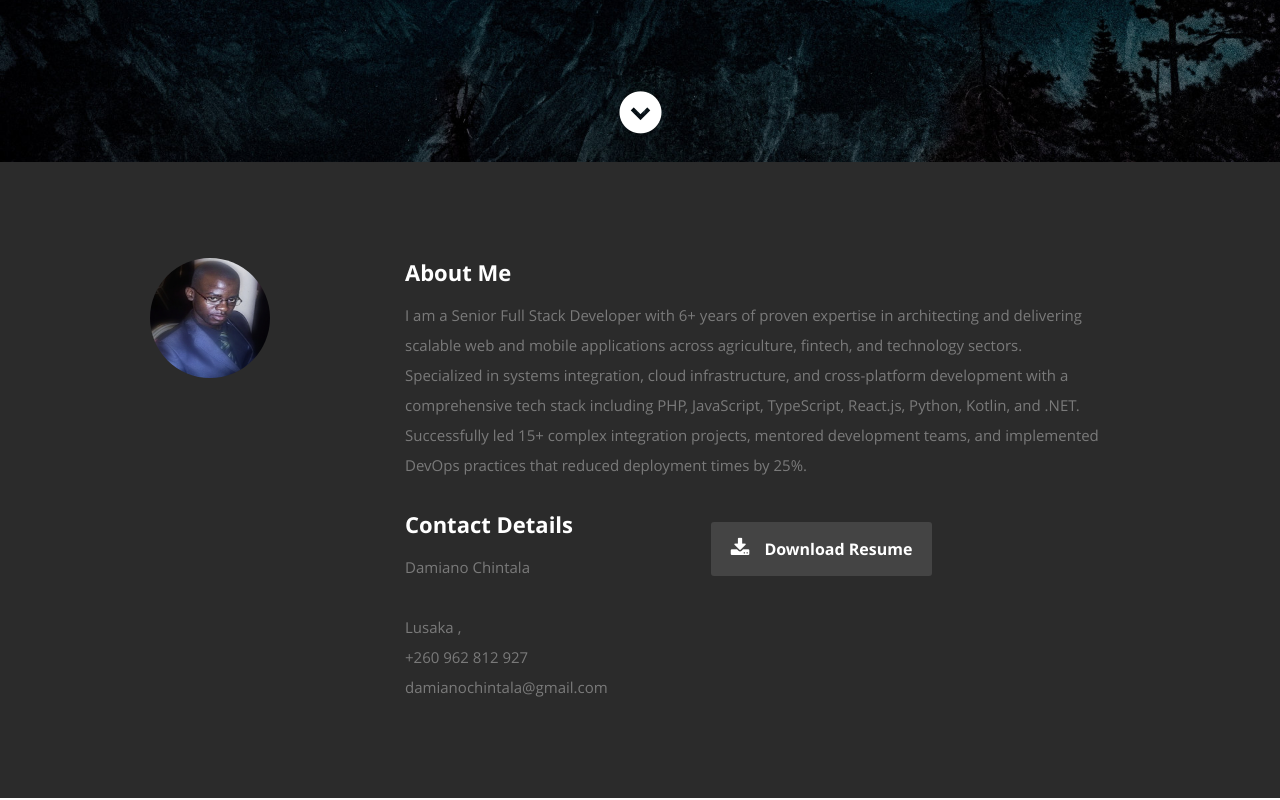
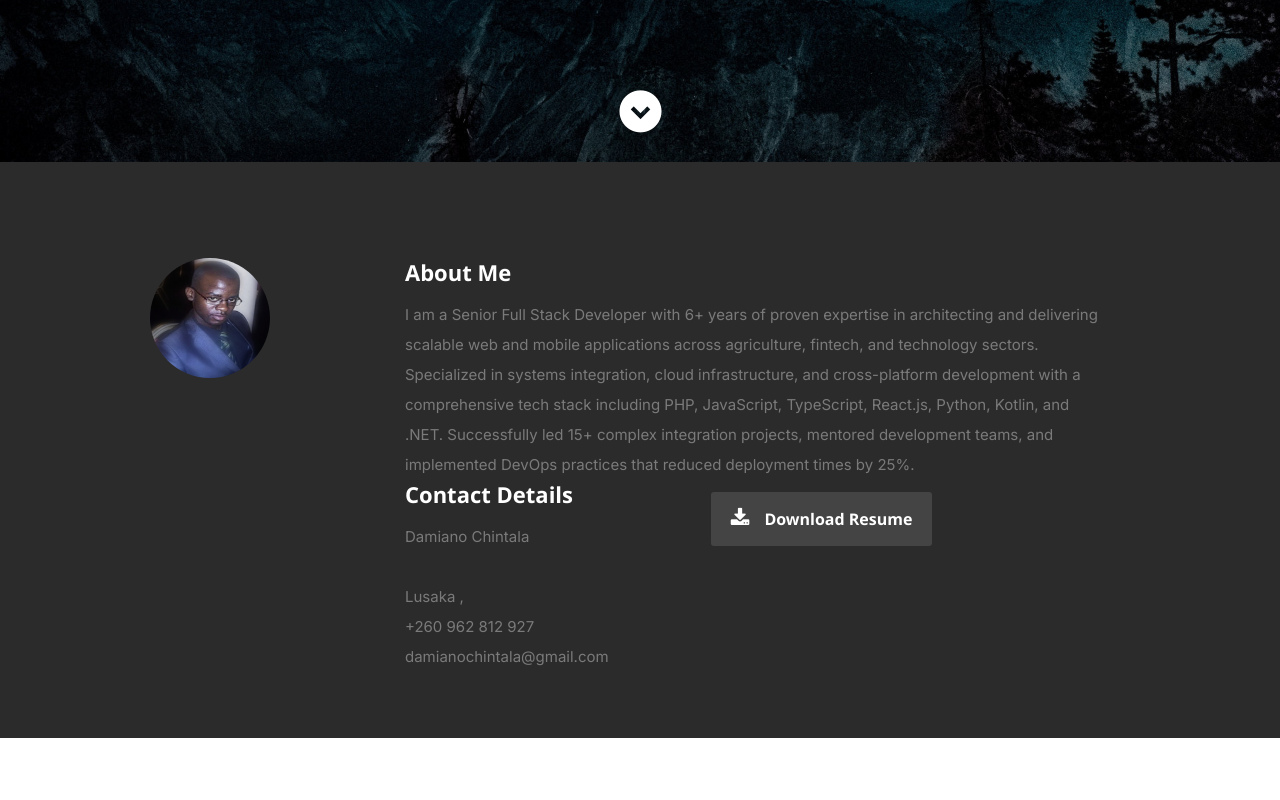
Before and after one commit to DamianoSilverhand/DamianoSilverhand.github.io, a React (Create React App) app: page / in a window 1280 px wide. Shown: the part 638-1438 px from the top of the page. Built offline with nearby package versions, Linux system fonts and the light colour scheme.

Commit message:
Update index.css with modern base styles and Inter font integration

```diff
--- a/src/index.css
+++ b/src/index.css
@@ -0,0 +1,78 @@
+/* Modern Base Styles */
+@import url('https://fonts.googleapis.com/css2?family=Inter:wght@300;400;500;600;700;800&display=swap');
+
+* {
+  box-sizing: border-box;
+}
+
+body {
+  margin: 0;
+  font-family: 'Inter', -apple-system, BlinkMacSystemFont, 'Segoe UI', 'Roboto', 'Oxygen',
+    'Ubuntu', 'Cantarell', 'Fira Sans', 'Droid Sans', 'Helvetica Neue',
+    sans-serif;
+  -webkit-font-smoothing: antialiased;
+  -moz-osx-font-smoothing: grayscale;
+  line-height: 1.6;
+  color: #333;
+  background-color: #ffffff;
+}
+
+code {
+  font-family: source-code-pro, Menlo, Monaco, Consolas, 'Courier New',
+    monospace;
+}
+
+/* Reset and base styles */
+html {
+  font-size: 16px;
+  scroll-behavior: smooth;
+}
+
+body, h1, h2, h3, h4, h5, h6, p, ol, ul {
+  margin: 0;
+  padding: 0;
+}
+
+ol, ul {
+  list-style: none;
+}
+
+a {
+  text-decoration: none;
+  color: inherit;
+}
+
+img {
+  max-width: 100%;
+  height: auto;
+}
+
+/* Focus styles for accessibility */
+*:focus {
+  outline: 2px solid #667eea;
+  outline-offset: 2px;
+}
+
+/* Selection styles */
+::selection {
+  background-color: #667eea;
+  color: white;
+}
+
+/* Scrollbar styling */
+::-webkit-scrollbar {
+  width: 8px;
+}
+
+::-webkit-scrollbar-track {
+  background: #f1f1f1;
+}
+
+::-webkit-scrollbar-thumb {
+  background: #c1c1c1;
+  border-radius: 4px;
+}
+
+::-webkit-scrollbar-thumb:hover {
+  background: #a8a8a8;
+}
```
